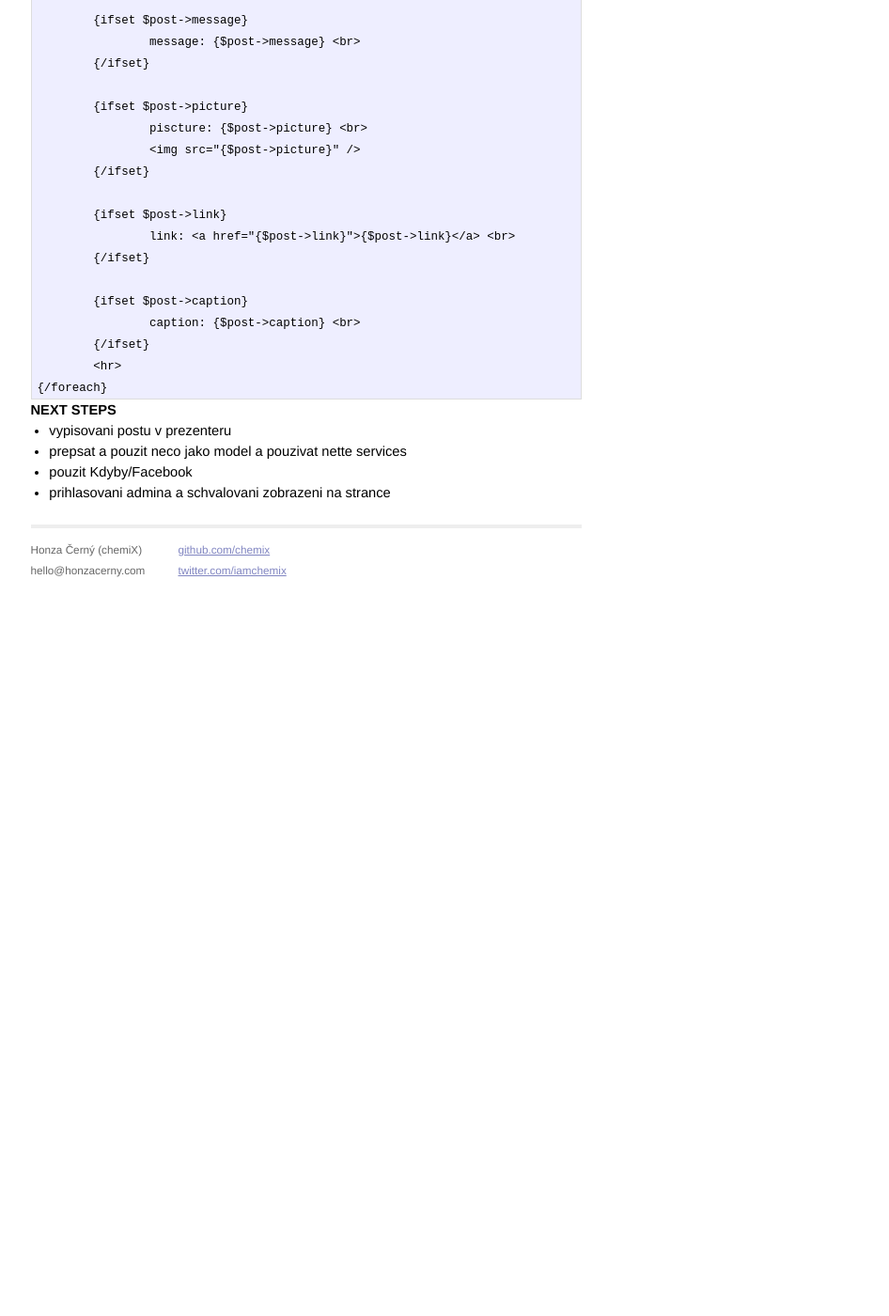
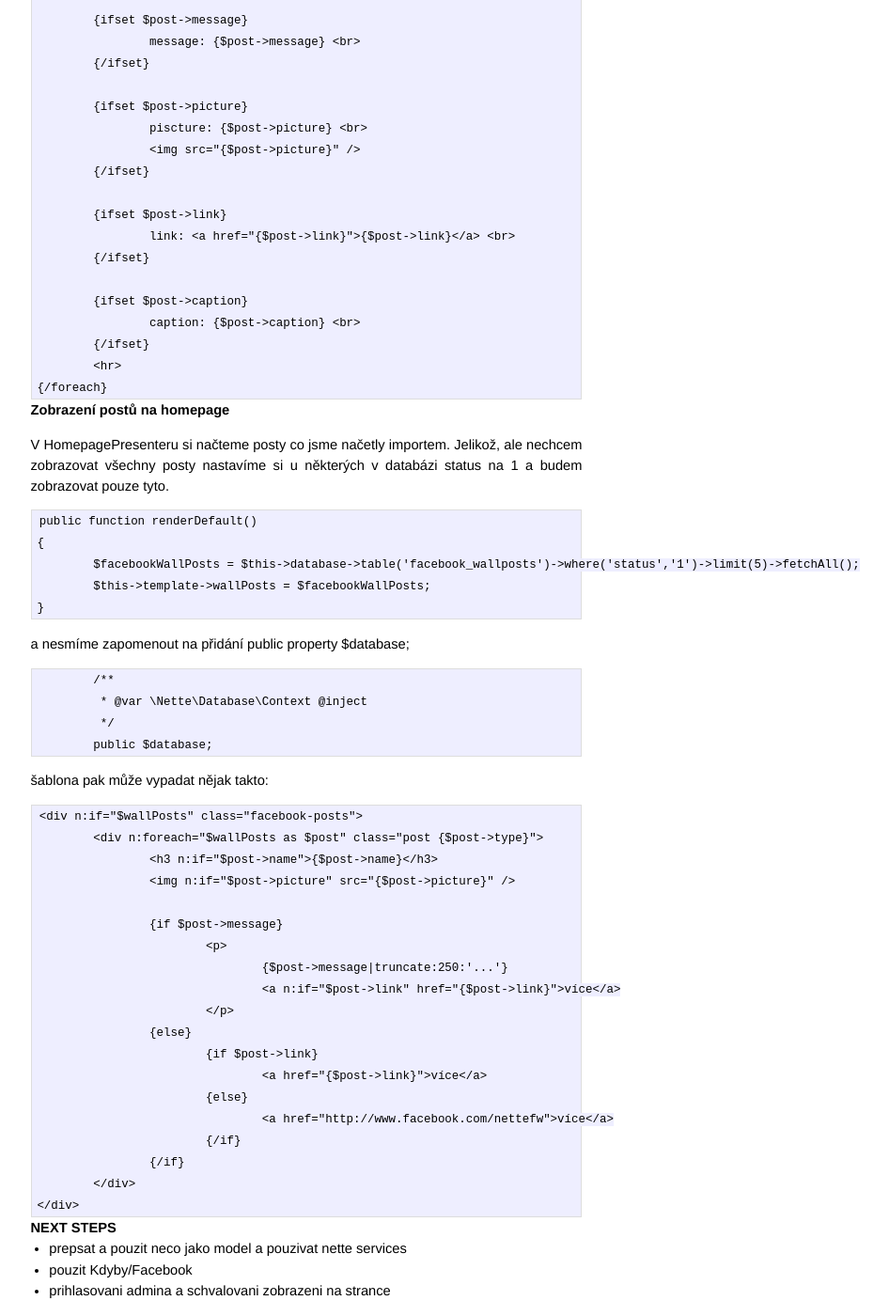
Before and after one commit to chemix/chemix.github.com, a Jekyll site: the page built from _posts/2014-06-13-nette-facebook-reader.md, in a window 1280 px wide and 1400 px high, scrolled down 8380 px. Shown: the whole window at 94% size, without its empty margins (314-1260 px from the left). Built offline with Jekyll 4.4.1, drawn with Linux system fonts in a browser that asks for light colours; Markdown is read by kramdown in place of the engine named in the settings; before the commit the page ends 9010 px from its top, so only the background shows below that.

Commit message:
Facebook reader - added content - zobrazeni post na homepage

````diff
--- a/_posts/2014-06-13-nette-facebook-reader.md
+++ b/_posts/2014-06-13-nette-facebook-reader.md
@@ -386,10 +386,56 @@ a
 {/foreach}
 ```
 
+Zobrazení postů na homepage
+===========================
+
+V HomepagePresenteru si načteme posty co jsme načetly importem. Jelikož, ale nechcem zobrazovat všechny posty nastavíme si u některých v databázi status na 1 a budem zobrazovat pouze tyto.
+
+```
+public function renderDefault()
+{
+	$facebookWallPosts = $this->database->table('facebook_wallposts')->where('status','1')->limit(5)->fetchAll();
+	$this->template->wallPosts = $facebookWallPosts;
+}
+```
+
+a nesmíme zapomenout na přidání public property $database;
+
+```
+	/**
+	 * @var \Nette\Database\Context @inject
+	 */
+	public $database;
+```
+
+šablona pak může vypadat nějak takto:
+
+```
+<div n:if="$wallPosts" class="facebook-posts">
+	<div n:foreach="$wallPosts as $post" class="post {$post->type}">
+		<h3 n:if="$post->name">{$post->name}</h3>
+		<img n:if="$post->picture" src="{$post->picture}" />
+
+		{if $post->message}
+			<p>
+				{$post->message|truncate:250:'...'}
+				<a n:if="$post->link" href="{$post->link}">více</a>
+			</p>
+		{else}
+			{if $post->link}
+				<a href="{$post->link}">více</a>
+			{else}
+				<a href="http://www.facebook.com/nettefw">více</a>
+			{/if}
+		{/if}
+	</div>
+</div>
+```
+
+
 
 NEXT STEPS
 ----------
-* vypisovani postu v prezenteru
 * prepsat a pouzit neco jako model a pouzivat nette services
 * pouzit Kdyby/Facebook
 * prihlasovani admina a schvalovani zobrazeni na strance
````
